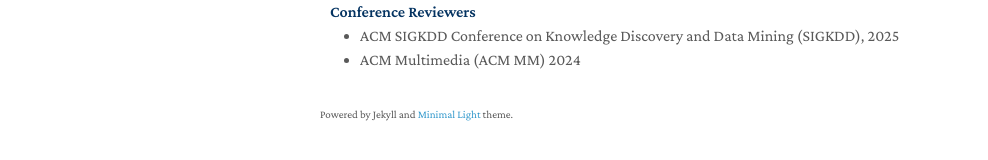
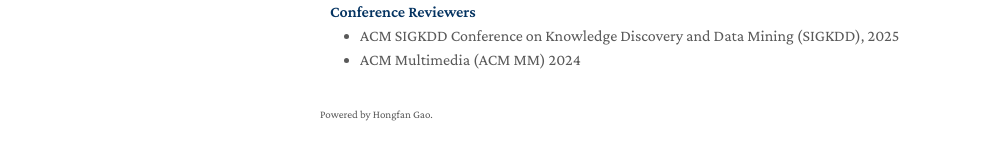
Before and after one commit to hongfangao/hongfangao.github.io, a Jekyll site: the page built from index.md, in a window 1280 px wide and 1271 px high. Shown: the part 1076-1236 px from the top of the window, without its empty margins (150-1138 px from the left). Built offline with Jekyll 4.4.1, drawn with Linux system fonts in a browser that asks for light colours; a style sheet for code colours, icons or effects is not loaded; our own code applies the rules of GitHub Pages for plain Markdown files.

Commit message:
modify pub

```diff
--- a/_layouts/homepage.html
+++ b/_layouts/homepage.html
@@ -100,7 +100,7 @@
       <br>
 
       {% if site.enable_footnote %}
-      <p><small>Powered by Jekyll and <a href="https://github.com/yaoyao-liu/minimal-light" target="_blank" rel="noopener">Minimal Light</a> theme.</small></p>
+      <p><small>Powered by Hongfan Gao.</small></p>
       {% endif %}
 
       </section>
```
